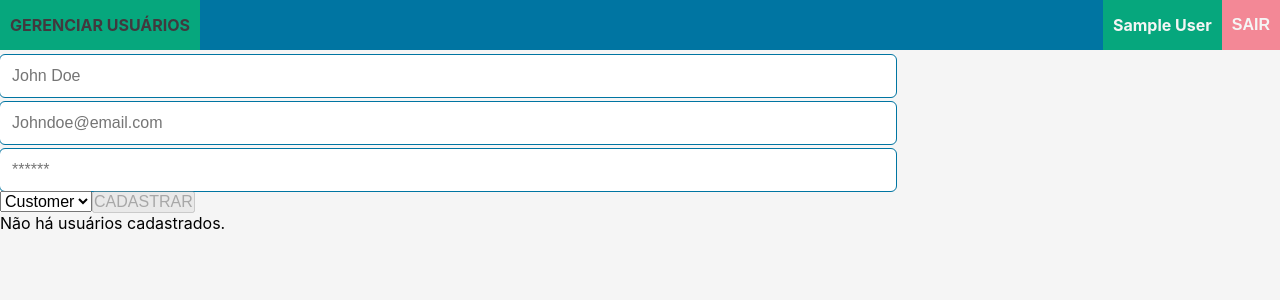
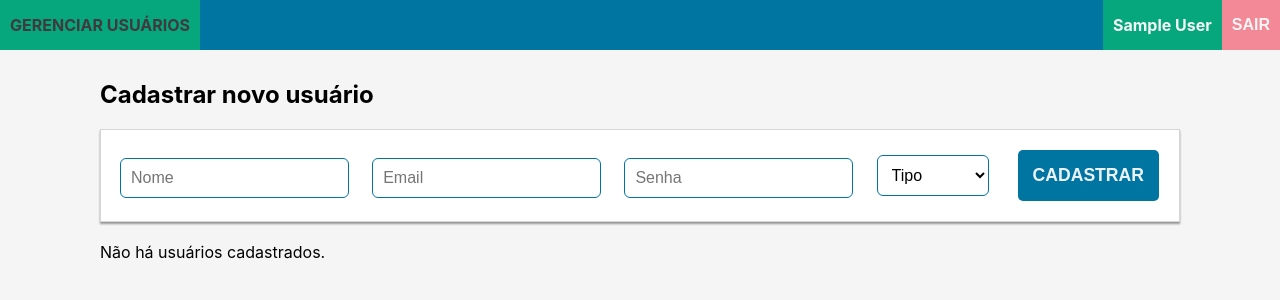
Before and after one commit to andreapmacedo/delivery-app, a React (Create React App) app in the folder front-end/: page /admin/manage in a window 1280 px wide. Shown: the top 300 px of the page. Built offline with nearby package versions, Linux system fonts and the light colour scheme; no server answers; sample sign-in values are in the browser's storage; a web font is replaced by a local one.

Commit message:
style: estilizando página de admin

```diff
--- a/front-end/src/components/admin-form/AdminForm.jsx
+++ b/front-end/src/components/admin-form/AdminForm.jsx
@@ -3,6 +3,7 @@ import Proptypes from 'prop-types';
 import Input from '../Input/Input';
 import { registerNewUser, getUsers } from '../../services/APIs';
 import MainContext from '../../context/MainContext';
+import StyledAdminForm from './StyledAdminForm';
 
 const SIX = 6;
 const TWELVE = 12;
@@ -20,7 +21,7 @@ export default function AdminForm() {
       id: 1,
       name: 'name',
       type: 'text',
-      placeholder: 'John Doe',
+      placeholder: 'Nome',
       dataTestid: 'admin_manage__input-name',
       required: true,
     },
@@ -28,7 +29,7 @@ export default function AdminForm() {
       id: 2,
       name: 'email',
       type: 'email',
-      placeholder: 'Johndoe@email.com',
+      placeholder: 'Email',
       dataTestid: 'admin_manage__input-email',
       required: true,
     },
@@ -36,7 +37,7 @@ export default function AdminForm() {
       id: 3,
       name: 'password',
       type: 'password',
-      placeholder: '******',
+      placeholder: 'Senha',
       dataTestid: 'admin_manage__input-password',
       required: true,
     },
@@ -80,11 +81,13 @@ export default function AdminForm() {
   }, [inputsValues]);
 
   return (
-    <div className="register">
+    <StyledAdminForm className="register">
+      <h2>Cadastrar novo usuário</h2>
       <div>
         {
           inputs.map((input) => (
             <Input
+              className="InputsAdmin"
               key={ input.id }
               onChange={ handleChange }
               value={ inputsValues[input.name] }
@@ -98,6 +101,7 @@ export default function AdminForm() {
           onChange={ handleChange }
           data-testid="admin_manage__select-role"
         >
+          <option value="customer">Tipo</option>
           <option value="customer">Customer</option>
           <option value="seller">Vendedor</option>
           <option value="administrator">Admin</option>
@@ -121,7 +125,7 @@ export default function AdminForm() {
           </span>
         )
       }
-    </div>
+    </StyledAdminForm>
   );
 }
 
--- /dev/null
+++ b/front-end/src/components/admin-form/StyledAdminForm.jsx
@@ -0,0 +1,55 @@
+import styled from 'styled-components';
+
+const StyledAdminForm = styled.div`
+  display: flex;
+  flex-direction: column;
+
+  h2 {
+    font-size: 1.5rem;
+    margin-bottom: 20px;
+  }
+
+  > div {
+    display: flex;
+    flex-direction: row;
+    justify-content: space-between;
+    align-items: center;
+    border: 0.5px solid #00000029;
+    box-shadow: 0 2px 2px #00000065;
+    margin-right: 40px;
+    background-color: #fff;
+    padding: 20px;
+    width: 100%;
+  }
+
+  button {
+    background-color: var(--primary-color);
+    border-radius: 5px;
+    width: 25%;
+    padding: 15px;
+    color: var(--bg-light);
+    font-size: 1.1rem;
+    font-weight: bold;
+    border: none;
+    cursor: pointer;
+    margin-left: 30px;
+  }
+
+  .InputsAdmin {
+    width: 90%;
+    padding: 10px;
+  }
+
+  select {
+    padding: 10px;
+    border: none;
+    border-radius: 5px;
+    outline: 1px solid var(--primary-color);
+    margin-top: 5px;
+    margin-bottom: 5px;
+    background-color: #fff;
+  }
+
+`;
+
+export default StyledAdminForm;
--- a/front-end/src/components/admin-table/AdminTable.jsx
+++ b/front-end/src/components/admin-table/AdminTable.jsx
@@ -1,7 +1,9 @@
 import { useContext } from 'react';
 import Proptypes from 'prop-types';
+import { Trash } from 'phosphor-react';
 import { deleteUser } from '../../services/APIs';
 import MainContext from '../../context/MainContext';
+import StyledAdminTable from './StyledAdminTable';
 
 export default function AdminTable() {
   const { users, setUsers } = useContext(MainContext);
@@ -27,7 +29,7 @@ export default function AdminTable() {
           <td
             data-testid={ `admin_manage__element-user-table-role-${index}` }
           >
-            {user.type}
+            {user.role}
           </td>
           <td>
             <button
@@ -38,7 +40,7 @@ export default function AdminTable() {
                 setUsers(users.filter(({ id }) => user.id !== id));
               } }
             >
-              EXCLUIR
+              <Trash size={ 30 } />
             </button>
           </td>
         </tr>
@@ -47,7 +49,7 @@ export default function AdminTable() {
   }
 
   return (
-    <div className="OrderTable">
+    <StyledAdminTable className="OrderTable">
       <table>
         <thead>
           <tr>
@@ -64,7 +66,7 @@ export default function AdminTable() {
           )}
         </tbody>
       </table>
-    </div>
+    </StyledAdminTable>
   );
 }
 
--- /dev/null
+++ b/front-end/src/components/admin-table/StyledAdminTable.jsx
@@ -0,0 +1,56 @@
+import styled from 'styled-components';
+
+const StyledAdminTable = styled.div`
+  display: flex;
+  flex-direction: row;
+  justify-content: center;
+  align-items: center;
+  border: 0.5px solid #00000029;
+  box-shadow: 0 2px 2px #00000065;
+  margin-right: 40px;
+  background-color: #fff;
+  padding: 20px;
+  width: 100%;
+
+  table {
+    background-color: #fff;
+    width: 90%;
+    text-align: center;
+
+    th {
+      padding-bottom: 5px;
+    }
+
+    td:nth-child(1) {
+    background-color: var(--primary-color);
+    border-radius: 5px 0 0 5px;
+    width: 5%;
+    height: 40px;
+    }
+
+    td:nth-child(2) {
+      width: 50%;
+    }
+
+    td:nth-child(3) {
+      background-color: var(--secondary-color);
+    }
+
+    td:nth-child(4) {
+      background-color: var(--primary-color);
+      width: 15%;
+    }
+
+    button {
+      width: 100%;
+      padding: 5px;
+      background-color: var(--quaternary-color);
+      cursor: pointer;
+      border: none;
+      border-radius: 0 5px 5px 0;
+    }
+  }
+
+`;
+
+export default StyledAdminTable;
--- a/front-end/src/components/checkout-product/CheckoutProduct.jsx
+++ b/front-end/src/components/checkout-product/CheckoutProduct.jsx
@@ -61,7 +61,7 @@ export default function CheckoutProduct({
           type="button"
           onClick={ removeItem }
         >
-          <Trash size={ 32 } />
+          <Trash size={ 30 } />
         </button>
       </td>
     </StyledCheckoutProduct>
--- a/front-end/src/components/checkout-product/StyledCheckoutProduct.jsx
+++ b/front-end/src/components/checkout-product/StyledCheckoutProduct.jsx
@@ -29,6 +29,7 @@ const StyledCheckoutProduct = styled.tr`
 
   button {
     width: 100%;
+    padding: 2px;
     background-color: var(--quaternary-color);
     cursor: pointer;
     border: none;
--- a/front-end/src/pages/Manage/Manage.jsx
+++ b/front-end/src/pages/Manage/Manage.jsx
@@ -3,6 +3,7 @@ import NavBar from '../../components/navbar/NavBar';
 import AdminTable from '../../components/admin-table/AdminTable';
 import AdminForm from '../../components/admin-form/AdminForm';
 import MainContext from '../../context/MainContext';
+import StyledManage from './StyledManage';
 
 import { getUsers } from '../../services/APIs';
 
@@ -21,12 +22,14 @@ export default function Manage() {
   }, [setUsers, users]);
 
   return (
-    <div>
+    <>
       <NavBar />
-      <AdminForm />
-      { (users?.length > 0)
-        ? <AdminTable users={ users } setUsers={ setUsers } />
-        : <p> Não há usuários cadastrados. </p> }
-    </div>
+      <StyledManage>
+        <AdminForm />
+        { (users?.length > 0)
+          ? <AdminTable users={ users } setUsers={ setUsers } />
+          : <p> Não há usuários cadastrados. </p> }
+      </StyledManage>
+    </>
   );
 }
--- /dev/null
+++ b/front-end/src/pages/Manage/StyledManage.jsx
@@ -0,0 +1,11 @@
+import styled from 'styled-components';
+
+const StyledManage = styled.div`
+  display: flex;
+  flex-direction: column;
+  gap: 20px;
+  padding: 30px 100px;
+
+`;
+
+export default StyledManage;
```
